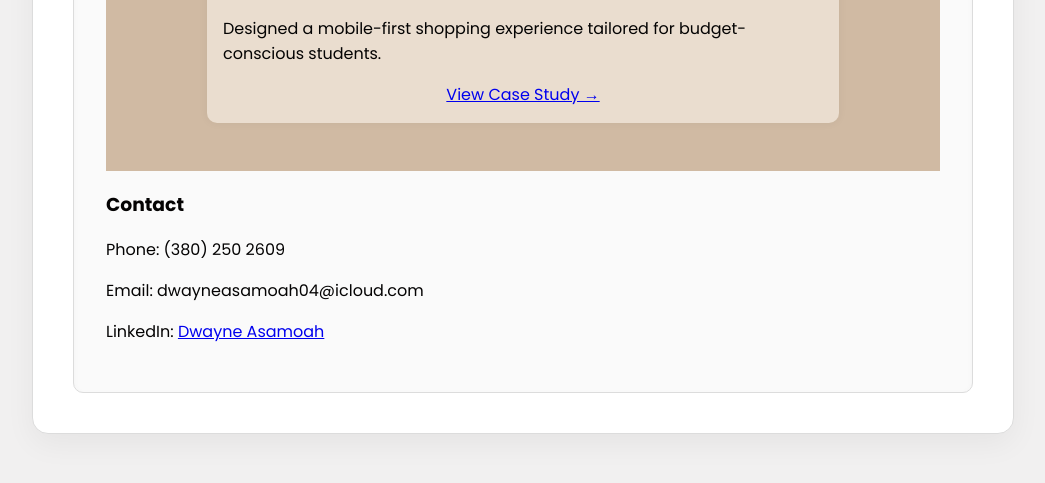
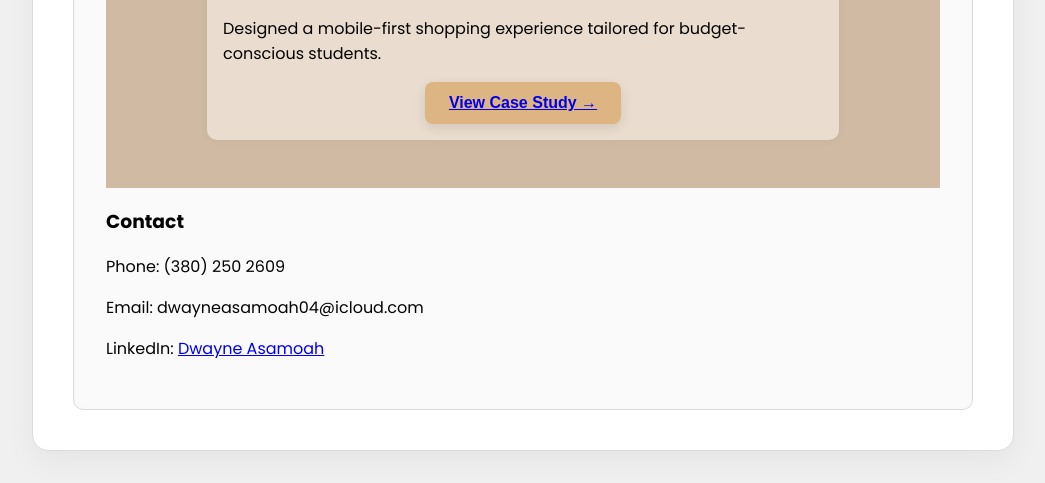
Before and after one commit to dwaynea007/UX-Portfolio, a plain HTML site: page index.html in a window 1280 px wide. Shown: the part 1264-1747 px from the top of the page, without its empty margins (117-1162 px from the left). Drawn offline with Linux system fonts and the light colour scheme.

Commit message:
Add files via upload
button

```diff
--- a/index.html
+++ b/index.html
@@ -35,7 +35,7 @@
                   <img src="./SHOPPR.LOGO.png" alt="Shoppr App Screenshot">
                   <h3>Shoppr – Online Shopping App for Students</h3>
                   <p>Designed a mobile-first shopping experience tailored for budget-conscious students.</p>
-                  <a href="./shoppr.html">View Case Study →</a>
+                  <button><a href="./shoppr.html">View Case Study →</a></button>
                 </div>
               </section>
 
--- a/style.css
+++ b/style.css
@@ -109,6 +109,24 @@ footer {
     text-align: center;
   }
 
+  button {
+    padding: 0.75em 1.5em;
+    border: none;
+    border-radius: 8px;
+    background-color: #ddb582;
+    color: #ffffff;
+    font-weight: 600;
+    font-size: 1rem;
+    cursor: pointer;
+    box-shadow: 0 4px 12px rgba(0, 0, 0, 0.1);
+    transition: background-color 0.3s ease, transform 0.2s ease;
+  }
+
+  button:hover {
+    background-color: #090705cf;
+    transform: translateY(-2px);
+  }
+
 
   .project-card img {
     max-width: 100%;      /* Prevents overflow */
```
